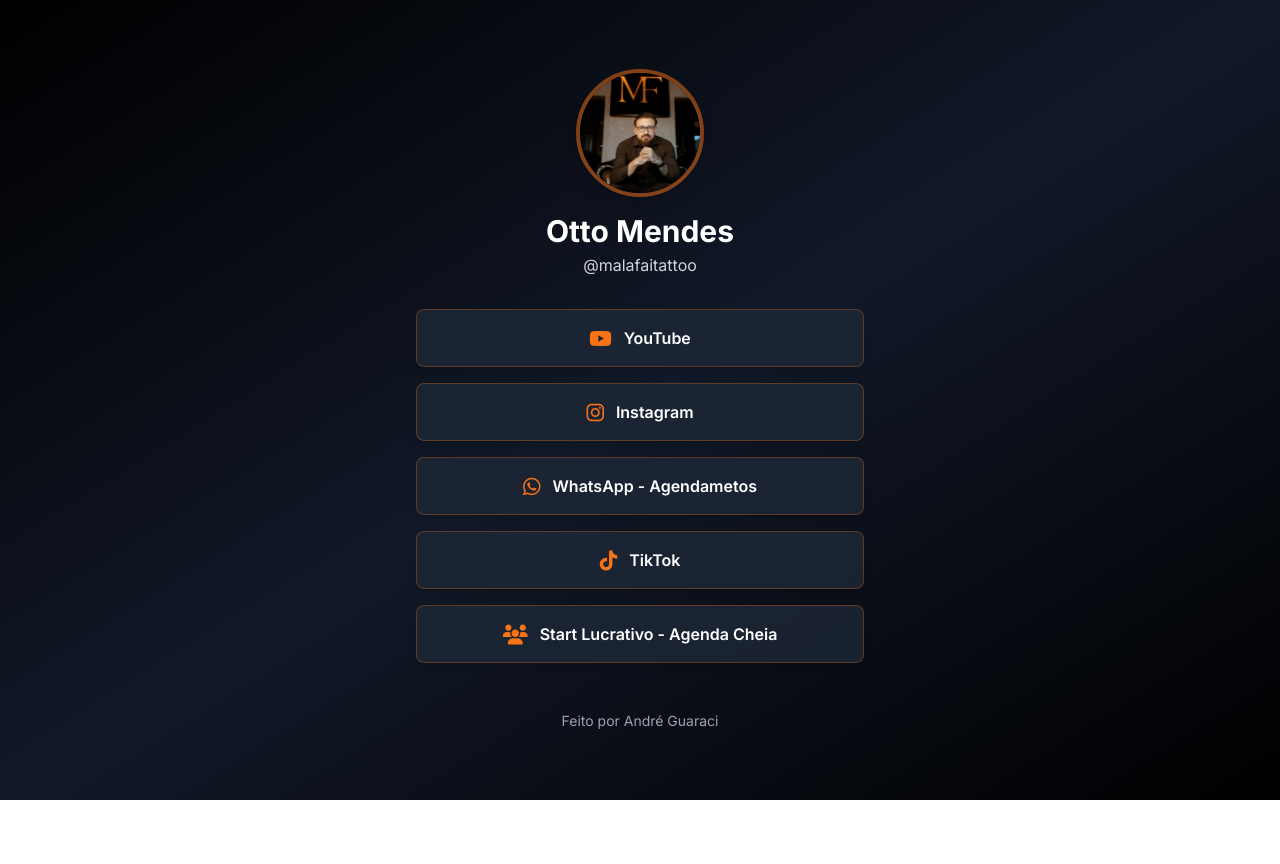
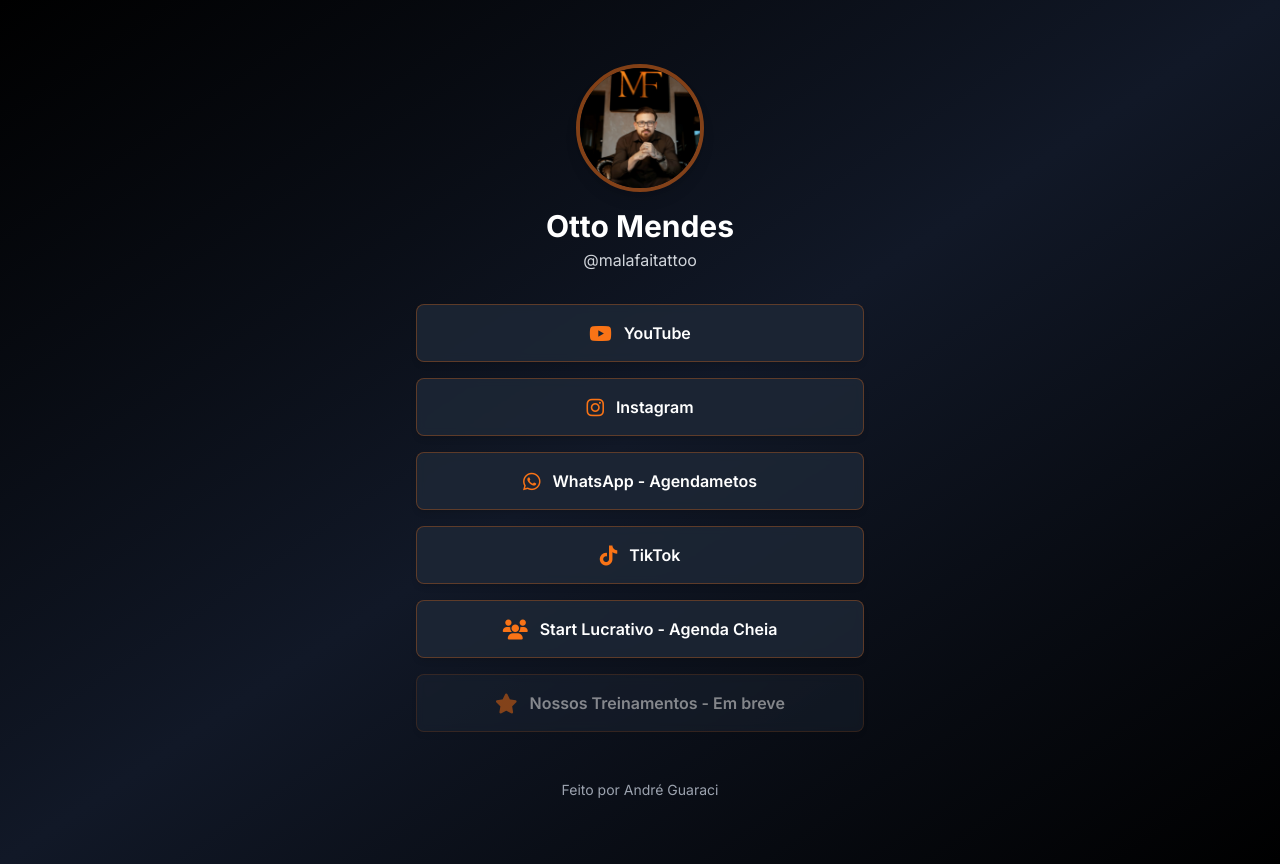
Before and after one commit to andre-guaraci/link_na_bio, a plain HTML site: page index.html in a window 1280 px wide. Before the commit the page ends 800 px from the top, so only its background shows below. Drawn offline with nearby package versions, Linux system fonts and the light colour scheme.

Commit message:
adicao_botao_cursos

```diff
--- a/index.html
+++ b/index.html
@@ -86,6 +86,13 @@
                     <span>Start Lucrativo - Agenda Cheia</span>
                 </a>
 
+                 <!-- Link da Esteira Hotmart -->
+                <!-- IMPORTANTE: Troque o '#' pelo link da sua vitrine -->
+                <a href="#" class="flex items-center justify-center p-4 bg-gray-800/80 backdrop-blur-sm border border-orange-500/30 rounded-lg text-white font-semibold shadow-md transition-all duration-300 opacity-50 cursor-not-allowed">
+                    <i class="fa-solid fa-star fa-lg mr-3 text-orange-500"></i>
+                    <span>Nossos Treinamentos - Em breve</span>
+                </a>
+
             </div>
         </main>
 
```
